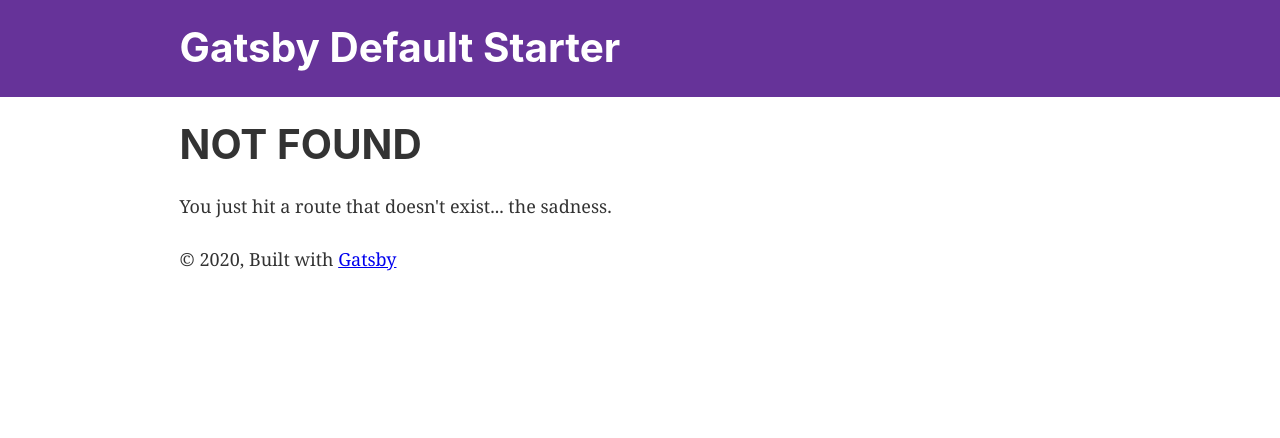
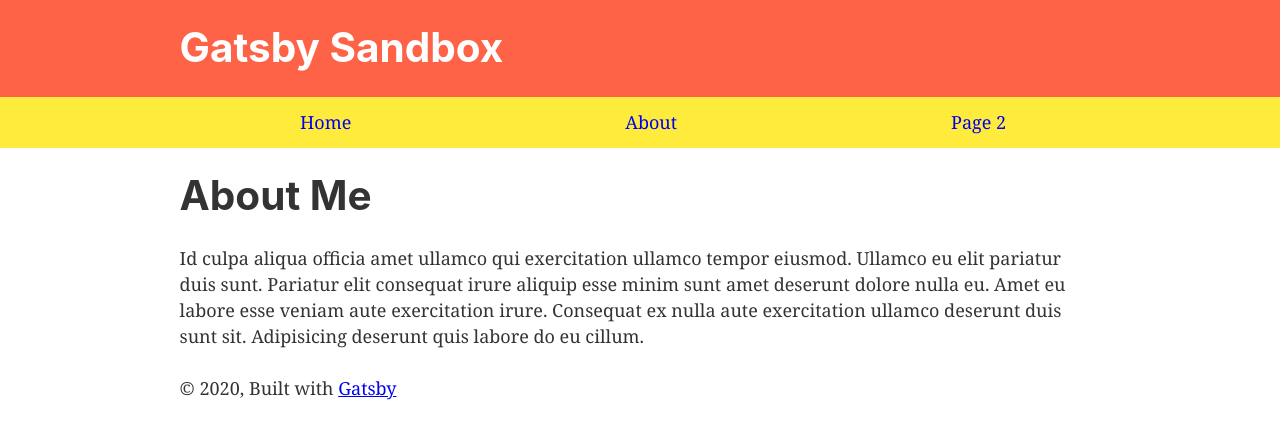
Before and after one commit to dougkellermeyer/gatsby-sandbox, a Gatsby site in the folder gatsby_sandbox/: page /about in a window 1280 px wide. Before the commit this address had no page. Built offline with nearby package versions, Linux system fonts and the light colour scheme; Gatsby itself is replaced by a stand-in of ours.

Commit message:
added nav component

```diff
--- a/gatsby_sandbox/gatsby-config.js
+++ b/gatsby_sandbox/gatsby-config.js
@@ -1,8 +1,8 @@
 module.exports = {
   siteMetadata: {
-    title: `Gatsby Default Starter`,
-    description: `Kick off your next, great Gatsby project with this default starter. This barebones starter ships with the main Gatsby configuration files you might need.`,
-    author: `@gatsbyjs`,
+    title: `Gatsby Sandbox`,
+    description: `A place for me to learn and play around with all the magic that is Gatsby!`,
+    author: `Doug Kellermeyer`,
   },
   plugins: [
     `gatsby-plugin-react-helmet`,
--- a/gatsby_sandbox/src/components/header.js
+++ b/gatsby_sandbox/src/components/header.js
@@ -5,8 +5,7 @@ import React from "react"
 const Header = ({ siteTitle }) => (
   <header
     style={{
-      background: `rebeccapurple`,
-      marginBottom: `1.45rem`,
+      background: `tomato`,
     }}
   >
     <div
--- a/gatsby_sandbox/src/components/layout.js
+++ b/gatsby_sandbox/src/components/layout.js
@@ -10,6 +10,7 @@ import PropTypes from "prop-types"
 import { useStaticQuery, graphql } from "gatsby"
 
 import Header from "./header"
+import Menu from "./menu"
 import "./layout.css"
 
 const Layout = ({ children }) => {
@@ -26,6 +27,7 @@ const Layout = ({ children }) => {
   return (
     <>
       <Header siteTitle={data.site.siteMetadata.title} />
+      <Menu />
       <div
         style={{
           margin: `0 auto`,
--- /dev/null
+++ b/gatsby_sandbox/src/components/menu.js
@@ -0,0 +1,16 @@
+import React from 'react'
+import {Link} from 'gatsby'
+
+const Menu = () => {
+    return (
+        <div style={{background: "#ffeb3b"}}>
+            <ul style={{listStyle: "none", display: "flex", justifyContent: "space-evenly"}}>
+                <li style={{marginTop: "10px"}}><Link style={{textDecoration: "none", verticalAlign: "middle"}} to="/">Home</Link></li>
+                <li style={{marginTop: "10px"}}><Link style={{textDecoration: "none",verticalAlign: "middle"}} to="/about">About</Link></li>
+                <li style={{marginTop: "10px"}}><Link style={{textDecoration: "none", verticalAlign: "middle"}} to="/page-2">Page 2</Link></li>
+            </ul>
+        </div>
+    )
+}
+
+export default Menu
--- /dev/null
+++ b/gatsby_sandbox/src/pages/about.js
@@ -0,0 +1,22 @@
+import React from 'react';
+import Layout from '../components/layout';
+import { Link } from "gatsby"
+
+const About = () => {
+    return (
+        <Layout>
+            <div>
+                <h1>About Me</h1>
+                <p>
+                    Id culpa aliqua officia amet ullamco qui exercitation ullamco tempor eiusmod. Ullamco eu
+                    elit pariatur duis sunt. Pariatur elit consequat irure aliquip esse minim sunt amet deserunt
+                    dolore nulla eu. Amet eu labore esse veniam aute exercitation irure. Consequat ex nulla aute exercitation
+                    ullamco deserunt duis sunt sit. Adipisicing deserunt quis labore do eu cillum.
+                </p>
+            </div>
+        </Layout>
+
+    )
+}
+
+export default About
--- a/gatsby_sandbox/src/pages/index.js
+++ b/gatsby_sandbox/src/pages/index.js
@@ -2,19 +2,15 @@ import React from "react"
 import { Link } from "gatsby"
 
 import Layout from "../components/layout"
-import Image from "../components/image"
 import SEO from "../components/seo"
 
 const IndexPage = () => (
   <Layout>
     <SEO title="Home" />
-    <h1>Hi people</h1>
-    <p>Welcome to your new Gatsby site.</p>
-    <p>Now go build something great.</p>
+    <h1>Doug's Gatsby Sandbox</h1>
+    <p>A place to learn and harness the power of Gatsby.</p>
     <div style={{ maxWidth: `300px`, marginBottom: `1.45rem` }}>
-      <Image />
     </div>
-    <Link to="/page-2/">Go to page 2</Link>
   </Layout>
 )
 
```
